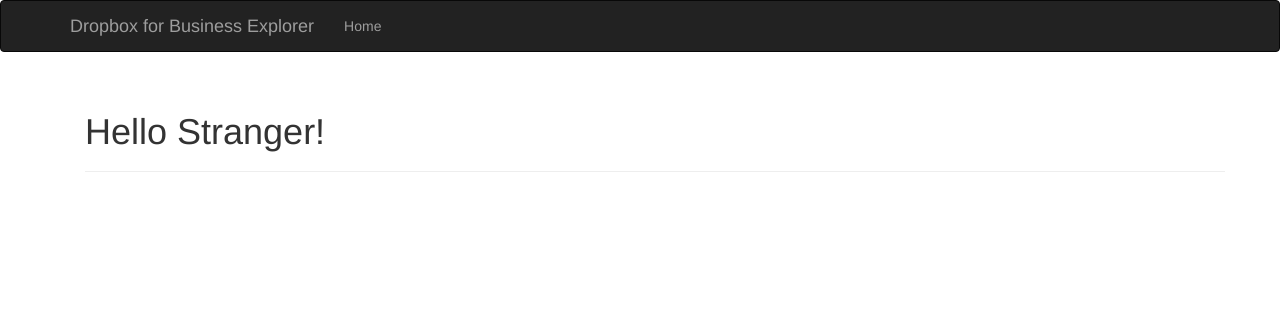
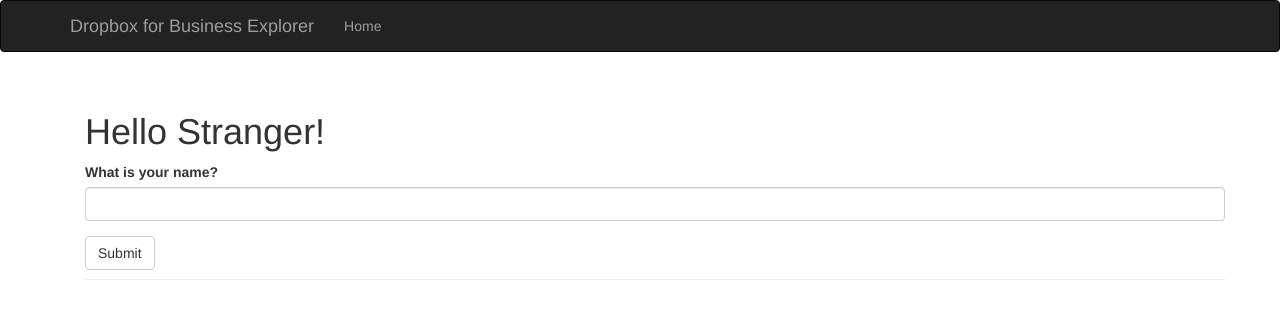
Before and after one commit to chadduffey/DfBExplorer, a Flask app: page / in a window 1280 px wide. Shown: the top 319 px of the page. Run offline with Flask 2, Linux system fonts and the light colour scheme; some libraries are stand-ins or nearby versions.

Commit message:
Basic Form Handling

```diff
--- a/requirements.txt
+++ b/requirements.txt
@@ -1,8 +1,10 @@
 Flask==0.10.1
 Flask-Bootstrap==3.3.2.1
 Flask-Moment==0.4.0
+Flask-WTF==0.11
 gunicorn==19.3.0
 itsdangerous==0.24
 Jinja2==2.7.3
 MarkupSafe==0.23
 Werkzeug==0.10.4
+WTForms==2.0.2
--- a/routes.py
+++ b/routes.py
@@ -2,14 +2,27 @@ from flask import Flask, render_template
 from flask.ext.bootstrap import Bootstrap
 from flask.ext.moment import Moment
 from datetime import datetime
+from flask.ext.wtf import Form
+from wtforms import StringField, SubmitField
+from wtforms.validators import Required
 
 app = Flask(__name__)
+app.config['SECRET_KEY'] = '1testingOnly2'
 bootstrap = Bootstrap(app)
 moment = Moment(app)
 
-@app.route('/')
+class NameForm(Form):
+	name = StringField('What is your name?', validators=[Required()])
+	submit = SubmitField('Submit')
+
+@app.route('/', methods=['GET', 'POST'])
 def index():
-	return render_template('index.html')
+	name = None
+	form = NameForm()
+	if form.validate_on_submit():
+		name = form.name.data
+		form.name.data = ''
+	return render_template('index.html', form=form, name=name, current_time=datetime.utcnow())
 
 @app.route('/user/<name>')
 def user(name):
--- a/templates/index.html
+++ b/templates/index.html
@@ -1,4 +1,5 @@
 {% extends "base.html" %}
+{% import "bootstrap/wtf.html" as wtf %}
 
 {% block title %}Dropbox for Business Explorer{% endblock %}
 
@@ -11,6 +12,7 @@
 			<p>That was {{ moment(current_time).fromNow(refresh=True) }}</p>
 		{% else %}
 			<h1>Hello Stranger!</h1>
+			{{ wtf.quick_form(form) }}
 		{% endif %}
 	</div>
 </div>
```
